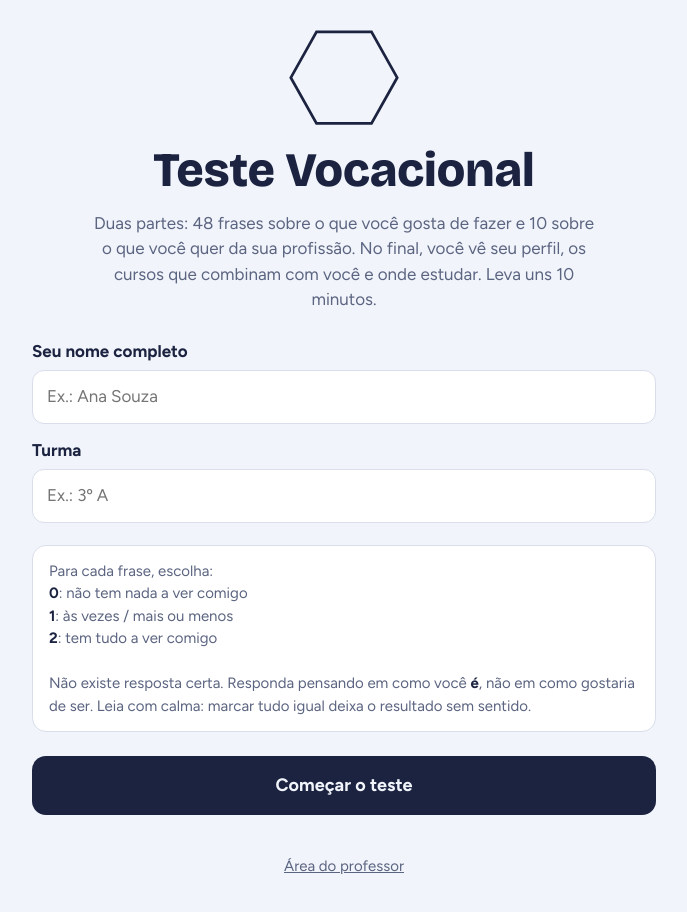
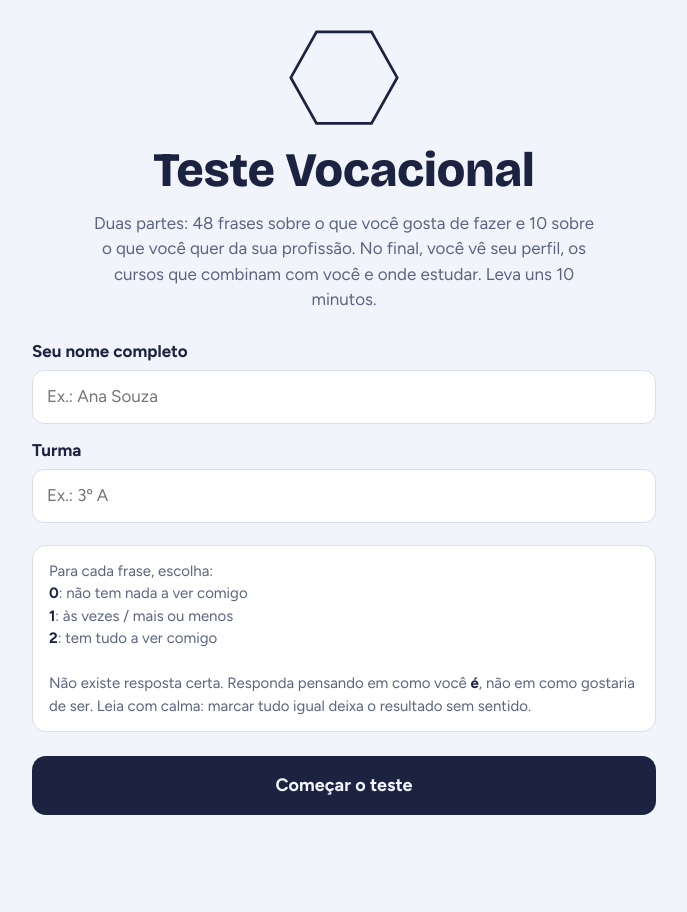
Before and after one commit to romersonmedina/testevocacional, a plain HTML site: page index.html in a window 1280 px wide. Shown: the whole page, without its empty margins (296-983 px from the left). After the commit the page ends 863 px from the top, so only its background shows below. Drawn offline with nearby package versions, Linux system fonts and the light colour scheme.

Commit message:
Add files via upload

```diff
--- a/index.html
+++ b/index.html
@@ -129,7 +129,7 @@ td.hi{font-weight:800}
   <p class="flag" id="erroNome" hidden>Preencha seu nome e sua turma para começar.</p>
   <button class="primary" id="comecar">Começar o teste</button>
   <button class="ghost" id="continuar" hidden style="width:100%">Continuar de onde parei</button>
-  <p class="center" style="margin-top:34px"><button class="link" id="irProf">Área do professor</button></p>
+  <!--<p class="center" style="margin-top:34px"><button class="link" id="irProf">Área do professor</button></p>-->
 </section>
 
 <!-- PERGUNTAS -->
```
